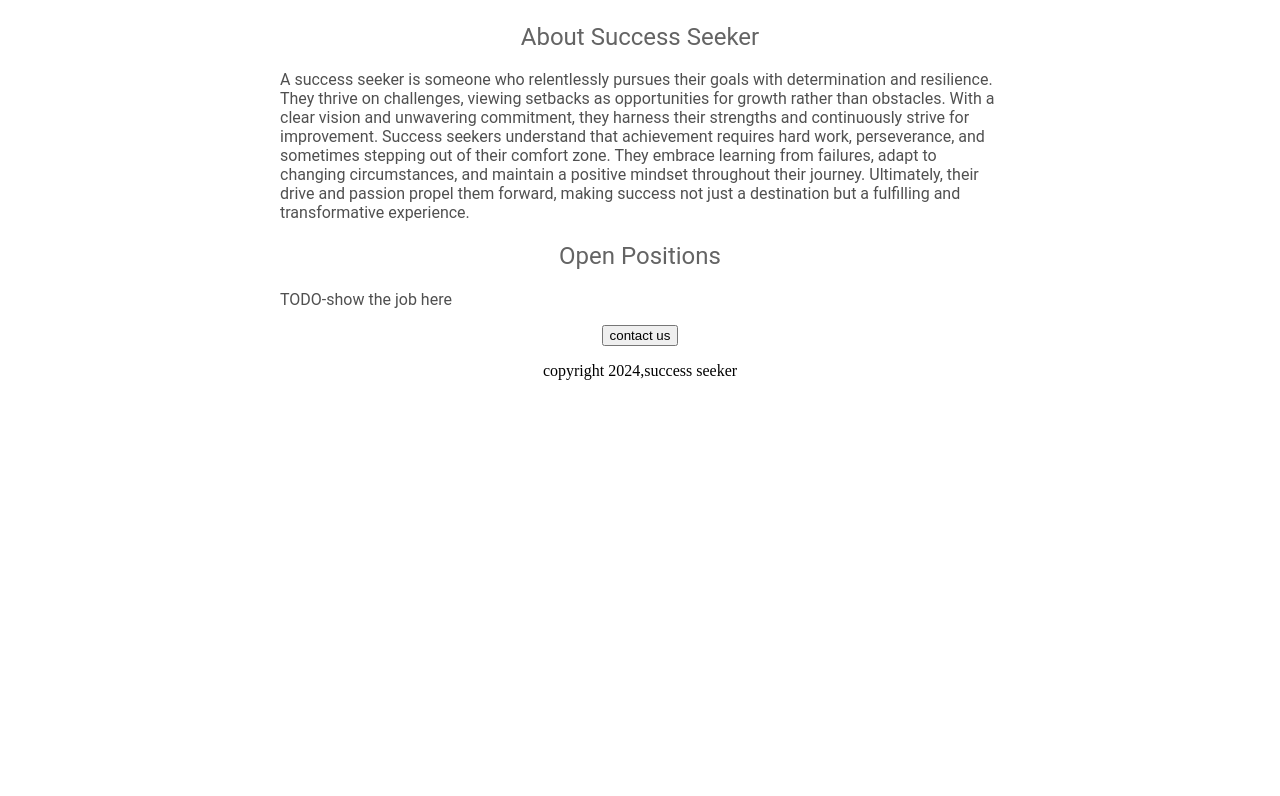
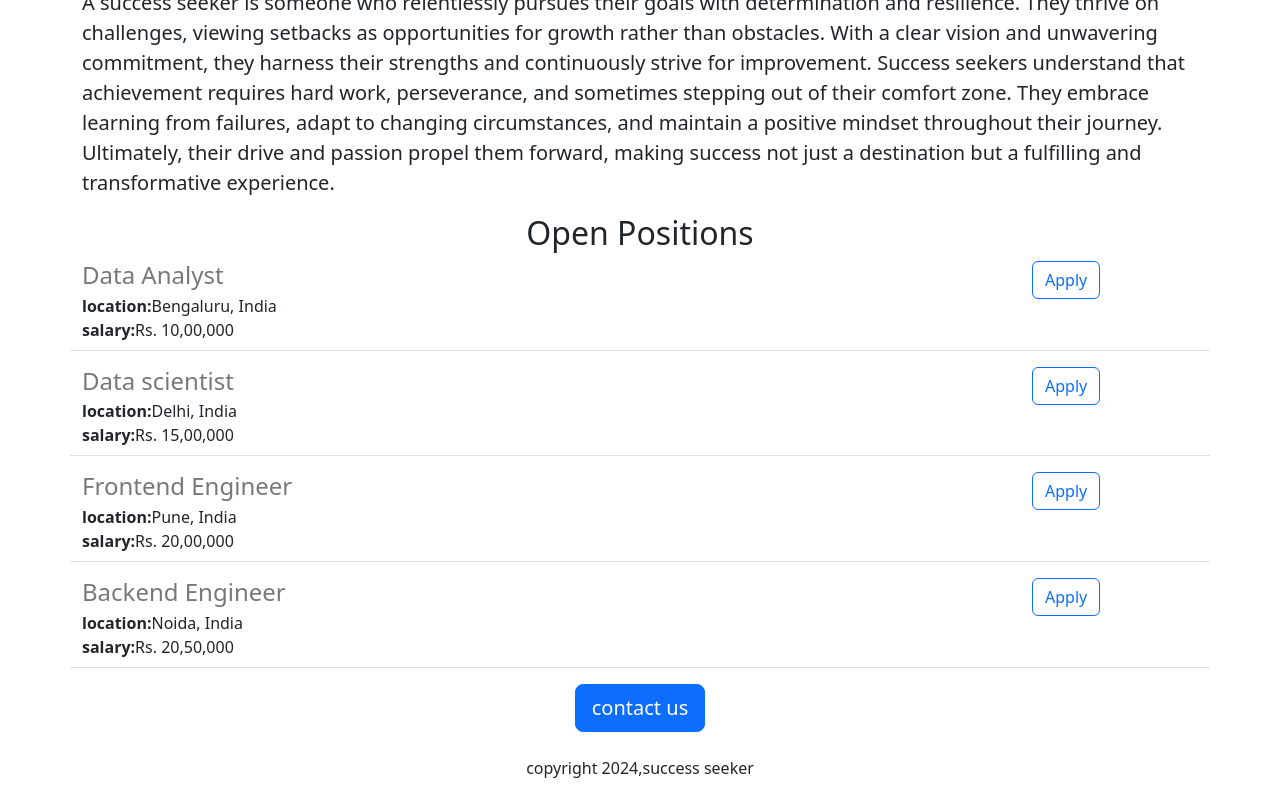
Before and after one commit to Harshit-2108/careers-website, a Flask app: page / in a window 1280 px wide. Shown: the part 462-1258 px from the top of the page. Before the commit the page ends 842 px from the top, so only its background shows below. Run offline with Flask 3, Linux system fonts and the light colour scheme.

Commit message:
Added dynamic data and API route

```diff
--- a/app.py
+++ b/app.py
@@ -1,10 +1,39 @@
-from flask import Flask, render_template
+from flask import Flask, render_template, jsonify
 
 app = Flask(__name__)
 
+JOBS = [
+  {
+    'id': 1,
+    'title': 'Data Analyst',
+    'location': 'Bengaluru, India',
+    'salary': 'Rs. 10,00,000'
+  },
+  {
+    'id': 2,
+    'title': 'Data scientist',
+    'location': 'Delhi, India',
+    'salary': 'Rs. 15,00,000'
+  },
+  {
+    'id': 3,
+    'title': 'Frontend Engineer',
+    'location': 'Pune, India',
+    'salary': 'Rs. 20,00,000'
+  },
+  {
+    'id': 4,
+    'title': 'Backend Engineer',
+    'location': 'Noida, India',
+    'salary': 'Rs. 20,50,000'
+  },
+]
+
 @app.route("/")
-def hello_world():
-  return render_template('home.html')
-
+def hello_success():
+  return render_template('home.html',jobs=JOBS,company_name='success')
+@app.route("/api/jobs")
+def list_jobs():
+  return jsonify(JOBS)
 if __name__=='__main__':
   app.run(host='0.0.0.0', debug=True)
--- a/templates/home.html
+++ b/templates/home.html
@@ -2,52 +2,35 @@
 <html>
   <head>
     <title>Success Seeker</title>
+    <meta charset="utf-8">
+    <meta name="viewport" content="width=device-width, initial-scale=1">
+    <link href="https://cdn.jsdelivr.net/npm/bootstrap@5.3.3/dist/css/bootstrap.min.css" rel="stylesheet" integrity="sha384-QWTKZyjpPEjISv5WaRU9OFeRpok6YctnYmDr5pNlyT2bRjXh0JMhjY6hW+ALEwIH" crossorigin="anonymous">
     <style>
-      h1{
-        font-size: 40px;
-        font-family:Roboto;
-        font-weight:normal;
-        color: rgb(50, 50, 50);
-        text-align: center;
-      }
-      #success{
+      #banner{
+        height: 360px;
+        object-fit: cover;
         width: 100%;
-        height: 360px;
-        boject-fit: cover;
-      }
-      h2{
-        font-family:Roboto;
-        font-weight:normal;
-        color: rgb(100, 100, 100);
-        text-align: center;
-
-
-      }
-      .bodytext {
-        font-family: roboto;
-        color: rgb(80, 80, 80);
-      }
-      #container{
-        max-width: 720px;
-        margin: 0 auto 0 auto;
-
       }
     </style>
 
  </head>
   <body>
-    <div id="container">
-      <h1>success seeker</h1>
-      <img id="success" src="https://155d61b8-2da2-449e-b9b7-b5f29ba9183d-00-3a7nplmu2rb8n.pike.replit.dev/static/success.jpeg"height="320">
-      <h2>About Success Seeker</h2>
-      <p class="bodytext">
+    <div class="container">
+      <h1 class="text-center mt-2 mb-4">{{company_name}} seeker</h1>
+      <img class="img-fluid" id="success" src="https://155d61b8-2da2-449e-b9b7-b5f29ba9183d-00-3a7nplmu2rb8n.pike.replit.dev/static/success.jpeg"height="320">
+      <h2 class="text-center mt-2 mb-4">About Success Seeker</h2>
+      <p class="lead">
         A success seeker is someone who relentlessly pursues their goals with determination and resilience. They thrive on challenges, viewing setbacks as opportunities for growth rather than obstacles. With a clear vision and unwavering commitment, they harness their strengths and continuously strive for improvement. Success seekers understand that achievement requires hard work, perseverance, and sometimes stepping out of their comfort zone. They embrace learning from failures, adapt to changing circumstances, and maintain a positive mindset throughout their journey. Ultimately, their drive and passion propel them forward, making success not just a destination but a fulfilling and transformative experience.
       </p>
-      <h2>Open Positions</h2>
-      <p class="bodytext">TODO-show the job here</p>
-      <div style="text-align:center;">
-      <button>contact us</button>
-        <p>copyright 2024,success seeker </p>
+      <h2 class="text-center mt-2mb-4">Open Positions</h2>
+      <div>
+        {% for job in jobs %}
+         {% include 'jobitem.html' %}
+        {% endfor %}
+      </div>
+      <div class="text-center">
+      <button class="btn btn-primary btn-lg">contact us</button>
+        <p class="mt-4">copyright 2024,success seeker </p>
       </div>
     </div>
   </body>
--- /dev/null
+++ b/templates/jobitem.html
@@ -0,0 +1,16 @@
+<div class="border-bottom row" style="margin-bottom:16px;padding-bottom:8px">
+  <div class="col-10">
+  <h4
+    style="color:rgb(120,120,120); margin-bottom:4px;">
+    {{job['title']}}
+  </h4>
+  <div><b>location:</b>{{job['location']}}</div>
+  {% if 'salary' in job %}
+  <div><b>salary:</b>{{job['salary']}}</div>
+  {% endif %}
+  </div>
+  <div class="col-2">
+    <button type="button" class="btn btn-outline-primary">Apply</button>
+  </div>
+
+</div>
```
